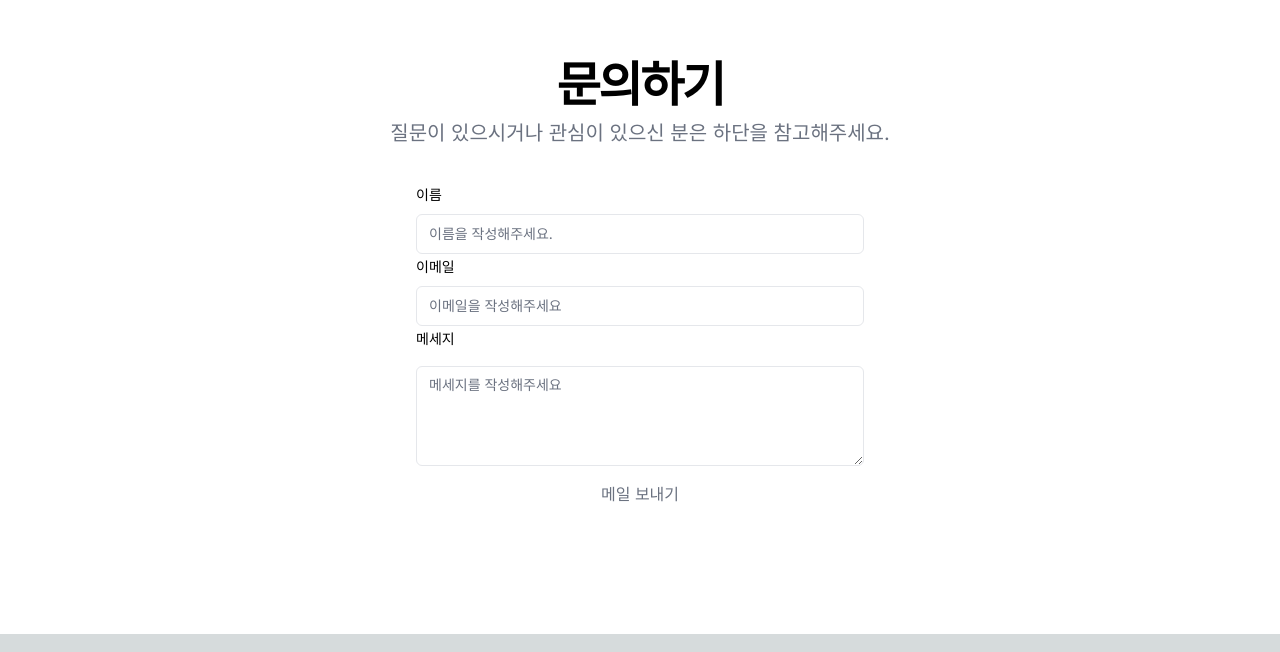
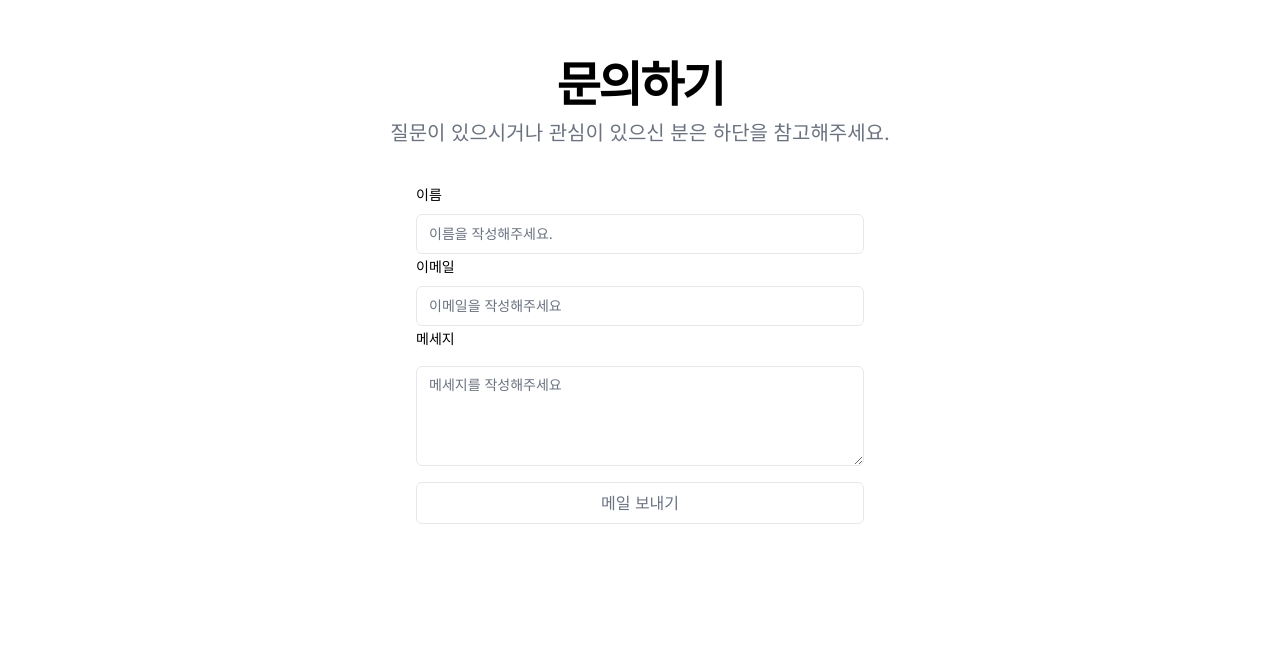
Before and after one commit to GunWoo0704/2024_Internet, a Next.js app: page / in a window 1280 px wide. Shown: the part 2132-2784 px from the top of the page. Built offline with nearby package versions, Linux system fonts and the light colour scheme.

Commit message:
Mouse X Correction

```diff
--- a/app/page.tsx
+++ b/app/page.tsx
@@ -1,10 +1,11 @@
+"use client";
+
 import Image from "next/image";
 import Link from "next/link";
 import { Card, CardContent } from "@/components/ui/card";
 import { Label } from "@/components/ui/label";
 import { Input } from "@/components/ui/input";
 import { Textarea } from "@/components/ui/textarea";
-import { Button } from "@/components/ui/button";
 import React from "react";
 
 export default function Home() {
@@ -147,8 +148,7 @@ export default function Home() {
                   <CardContent className="space-y-2 p-4">
                     <h3 className="text-lg font-bold">Project : Null</h3>
                     <p className="text-gray-500 dark:text-gray-400">
-                      콤보 액션 게임입니다. 언리얼 5.2.1을 사용했으며 현재
-                      개발중인 프로젝트입니다.
+                      콤보 액션 게임입니다. 언리얼 5.2.1을 사용했으며 현재 개발중인 프로젝트입니다.
                     </p>
                   </CardContent>
                 </a>
@@ -175,8 +175,7 @@ export default function Home() {
                   <CardContent className="space-y-2 p-4">
                     <h3 className="text-lg font-bold">Unclear</h3>
                     <p className="text-gray-500 dark:text-gray-400">
-                      언리얼 5.0.3을 이용해 개발했으며 FPS 슈팅 게임이며
-                      몬스터를 물리치면서 탈출하는 게입입니다.
+                      언리얼 5.0.3을 이용해 개발했으며 FPS 슈팅 게임이며 몬스터를 물리치면서 탈출하는 게입입니다.
                     </p>
                   </CardContent>
                 </a>
@@ -249,7 +248,10 @@ export default function Home() {
                   className="min-h-[100px]"
                 />
               </div>
-              <div className="w-full mt-4 text-center text-gray-500">
+              <div
+                className="w-full mt-4 text-center text-gray-500 border border-gray-200 p-2 rounded-md cursor-not-allowed"
+                style={{ cursor: "not-allowed" }}
+              >
                 메일 보내기
               </div>
             </form>
```
